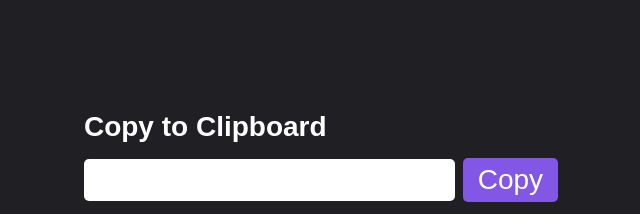
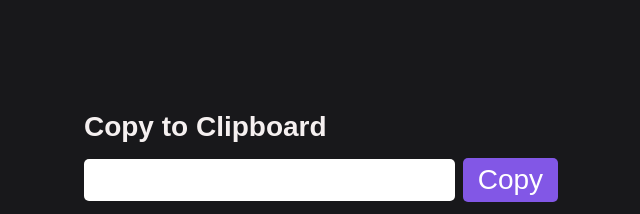
Before and after one commit to amaiacoimbra/copyToClipboard, a plain HTML site: page index.html in a window 1280 px wide. Shown: the part 214-428 px from the top of the page, 319-959 px from the left. Drawn offline with Linux system fonts and the light colour scheme.

Commit message:
att style

```diff
--- a/style.css
+++ b/style.css
@@ -13,11 +13,11 @@ body {
     display: flex;
     align-items: center;
     justify-content: center;
-    background-color: #202024;
+    background-color: #18181b;
 }
 
 h3 {
-    color: white;
+    color: rgb(245, 240, 240);
 }
 
 input {
```
